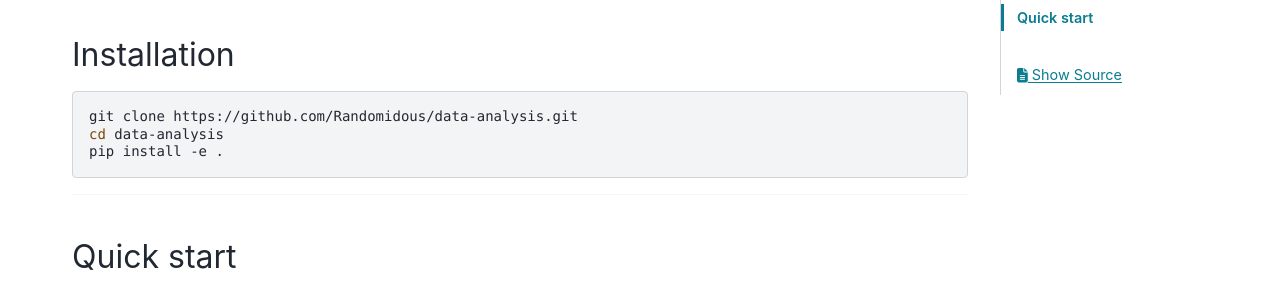
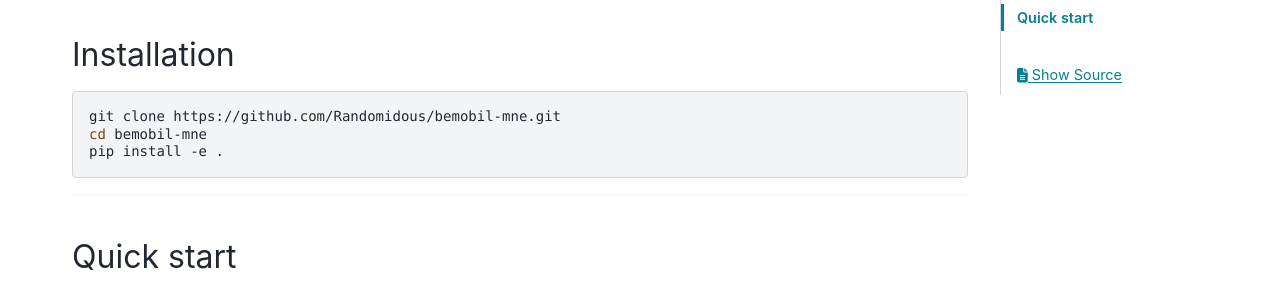
Before and after one commit to BeMoBIL/bemobil-mne, a Sphinx documentation site: the page built from doc/source/index.rst, in a window 1280 px wide and 900 px high, scrolled down 479 px. Shown: the part 152-442 px from the top of the window. Built offline with Sphinx 7.4.7 and the PyData theme 0.15.4, drawn with Linux system fonts in a browser that asks for light colours; the version number could not be read and is left out.

Commit message:
DOC: clean up after repo rename (#14)

```diff
--- a/doc/source/conf.py
+++ b/doc/source/conf.py
@@ -65,10 +65,10 @@
 
 html_theme = "pydata_sphinx_theme"
 html_static_path = ["_static"]
-html_baseurl = "https://randomidous.github.io/data-analysis/"
+html_baseurl = "https://randomidous.github.io/bemobil-mne/"
 
 html_theme_options = {
-    "github_url": "https://github.com/Randomidous/data-analysis",
+    "github_url": "https://github.com/Randomidous/bemobil-mne",
     "show_toc_level": 2,
     "navigation_with_keys": True,
     "navbar_end": ["navbar-icon-links", "theme-switcher"],
--- a/doc/source/index.rst
+++ b/doc/source/index.rst
@@ -30,8 +30,8 @@
 
 .. code-block:: bash
 
-   git clone https://github.com/Randomidous/data-analysis.git
-   cd data-analysis
+   git clone https://github.com/Randomidous/bemobil-mne.git
+   cd bemobil-mne
    pip install -e .
 
 ----
--- a/pyproject.toml
+++ b/pyproject.toml
@@ -67,7 +67,7 @@
 
 [project.urls]
 "Bug Tracker" = "https://github.com/Randomidous/BeMoBIL-MNE/issues/"
-"Documentation" = "https://randomidous.github.io/data-analysis/"
+"Documentation" = "https://randomidous.github.io/bemobil-mne/"
 "Source Code" = "https://github.com/Randomidous/BeMoBIL-MNE/"
 
 [tool.hatch.build]
```
Also changed, not shown: README.md (+2 -2 lines), .github/CONTRIBUTING.md.
